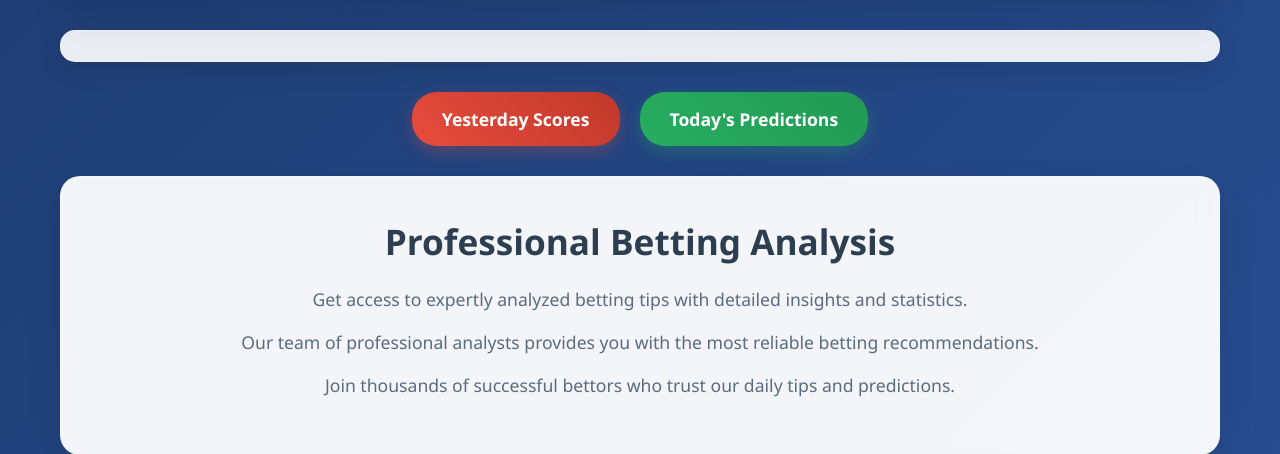
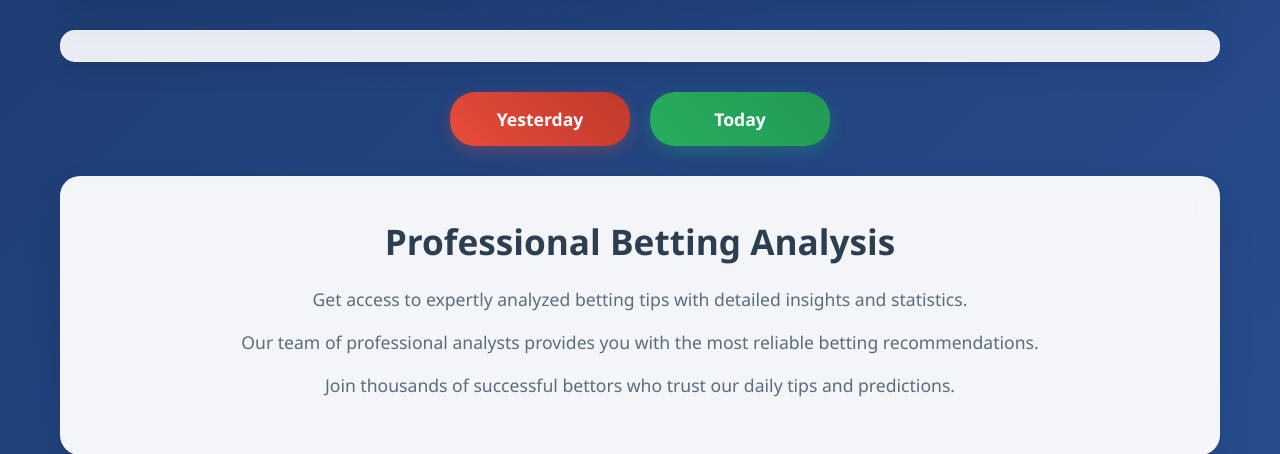
Before and after one commit to benmarshall254/Surebet-flask-app22, a Flask app: page / in a window 1280 px wide. Shown: the part 230-684 px from the top of the page. Run offline with Flask 3, Linux system fonts and the light colour scheme; data that the repository does not hold is empty.

Commit message:
Update index.html

```diff
--- a/templates/index.html
+++ b/templates/index.html
@@ -331,8 +331,8 @@
 
         <!-- Navigation Buttons -->
         <div class="nav-buttons">
-            <a href="yesterday.html" class="nav-btn yesterday">Yesterday Scores</a>
-            <a href="today.html" class="nav-btn predictions">Today's Predictions</a>
+            <a href="yesterday.html" class="nav-btn yesterday">Yesterday</a>
+            <a href="today.html" class="nav-btn predictions">Today</a>
         </div>
 
         <!-- Hero Section -->
```
